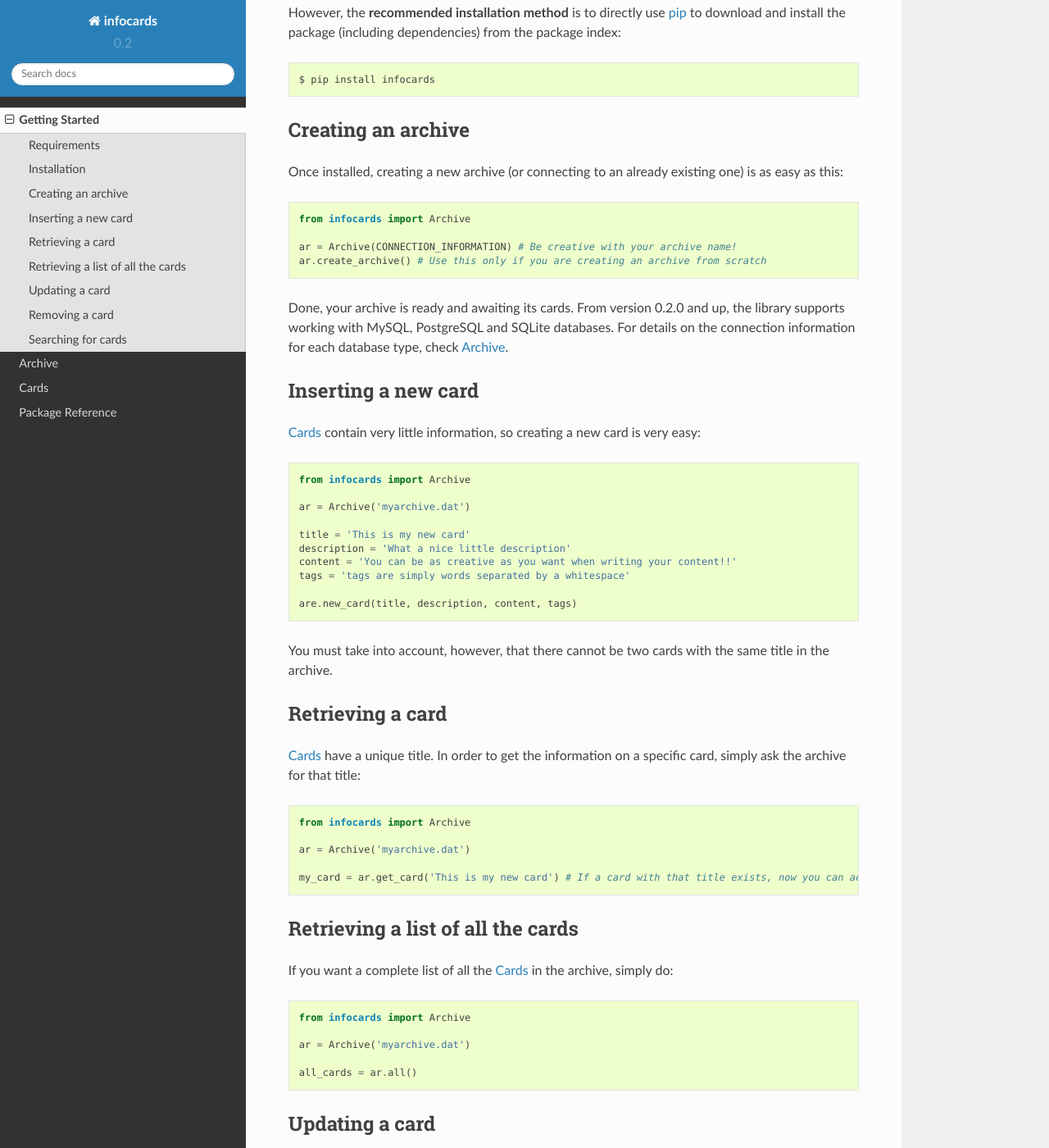
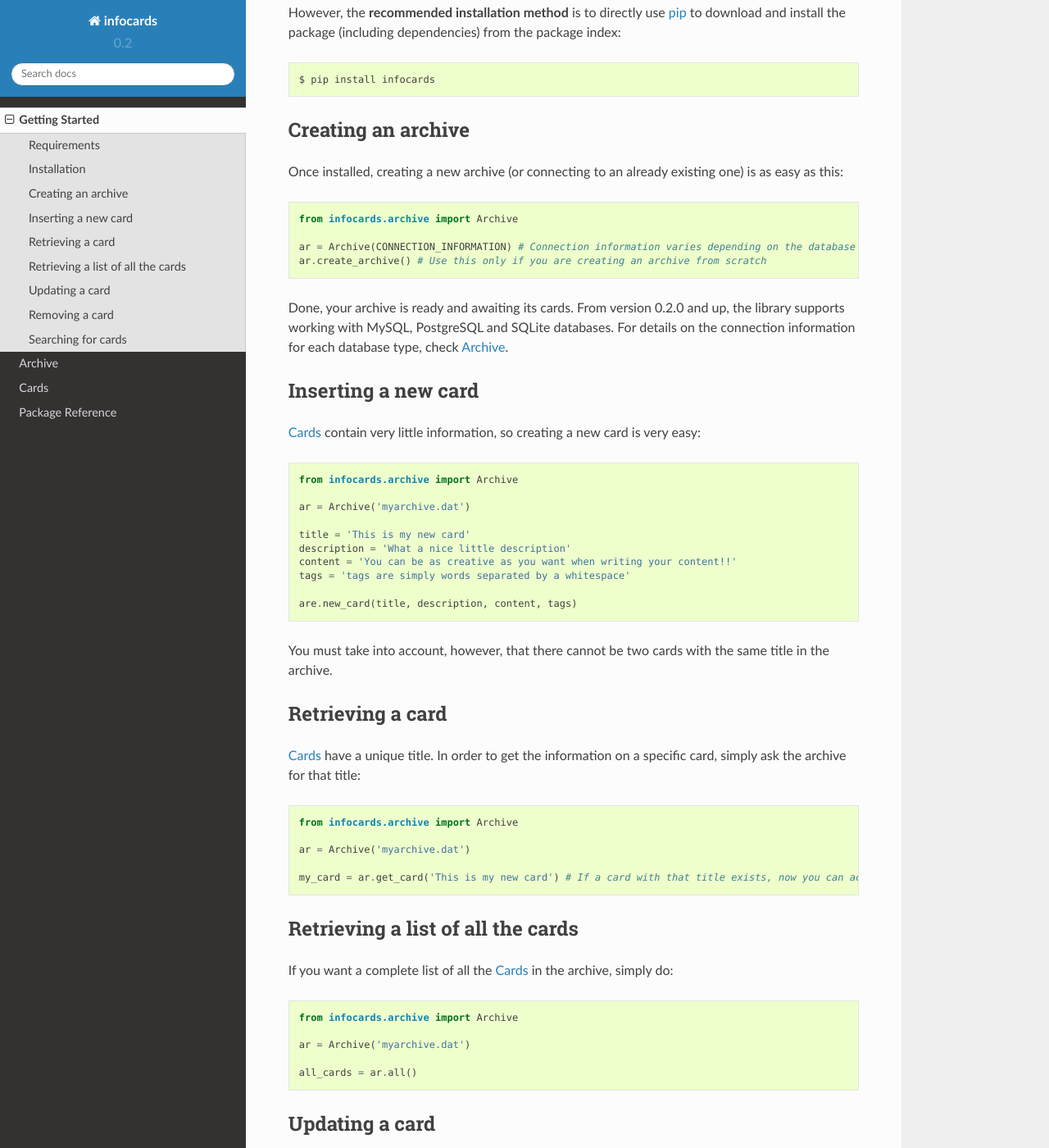
Before and after one commit to rmed/infocards, a Sphinx documentation site: the page built from docs/getting_started.rst, in a window 1280 px wide and 1400 px high, scrolled down 671 px. Shown: the whole window at 82% size. Built offline with Sphinx 7.4.7 and the Read the Docs theme 2.0.0, drawn with Linux system fonts in a browser that asks for light colours; some of the changed text lies outside the part shown.

Commit message:
Some doc refactoring

```diff
--- a/docs/getting_started.rst
+++ b/docs/getting_started.rst
@@ -37,9 +37,9 @@ Creating an archive
 
 Once installed, creating a new archive (or connecting to an already existing one) is as easy as this::
 
-    from infocards import Archive
+    from infocards.archive import Archive
 
-    ar = Archive(CONNECTION_INFORMATION) # Be creative with your archive name!
+    ar = Archive(CONNECTION_INFORMATION) # Connection information varies depending on the database type
     ar.create_archive() # Use this only if you are creating an archive from scratch
 
 Done, your archive is ready and awaiting its cards. From version 0.2.0 and up, the library supports working with MySQL, PostgreSQL and SQLite databases. For details on the connection information for each database type, check :doc:`archive`.
@@ -49,7 +49,7 @@ Inserting a new card
 
 :doc:`cards` contain very little information, so creating a new card is very easy::
 
-    from infocards import Archive
+    from infocards.archive import Archive
 
     ar = Archive('myarchive.dat')
 
@@ -68,7 +68,7 @@ Retrieving a card
 
 :doc:`cards` have a unique title. In order to get the information on a specific card, simply ask the archive for that title::
 
-    from infocards import Archive
+    from infocards.archive import Archive
 
     ar = Archive('myarchive.dat')
 
@@ -80,7 +80,7 @@ Retrieving a list of all the cards
 
 If you want a complete list of all the :doc:`cards` in the archive, simply do::
 
-    from infocards import Archive
+    from infocards.archive import Archive
 
     ar = Archive('myarchive.dat')
 
@@ -92,7 +92,7 @@ Updating a card
 
 :doc:`cards` can also be modified/updated easily so that you can add that information you forgot when creating the card!::
 
-    from infocards import Archive
+    from infocards.archive import Archive
 
     ar = Archive('myarchive.dat')
 
@@ -110,7 +110,7 @@ Removing a card
 
 Of course, you can even remove :doc:`cards` from your archive. Simply use the card title, exactly the same as when retrieving a card::
 
-    from infocards import Archive
+    from infocards.archive import Archive
 
     ar = Archive('myarchive.dat')
 
@@ -122,7 +122,7 @@ Searching for cards
 
 Having to know all the card titles by heart can (and will) become frustrating. For that reason, the library includes a simple search functionality::
 
-    from infocards import Archive
+    from infocards.archive import Archive
 
     ar = Archive('myarchive.dat')
 
```
Also changed, not shown: docs/archive.rst (+4 -4 lines).
